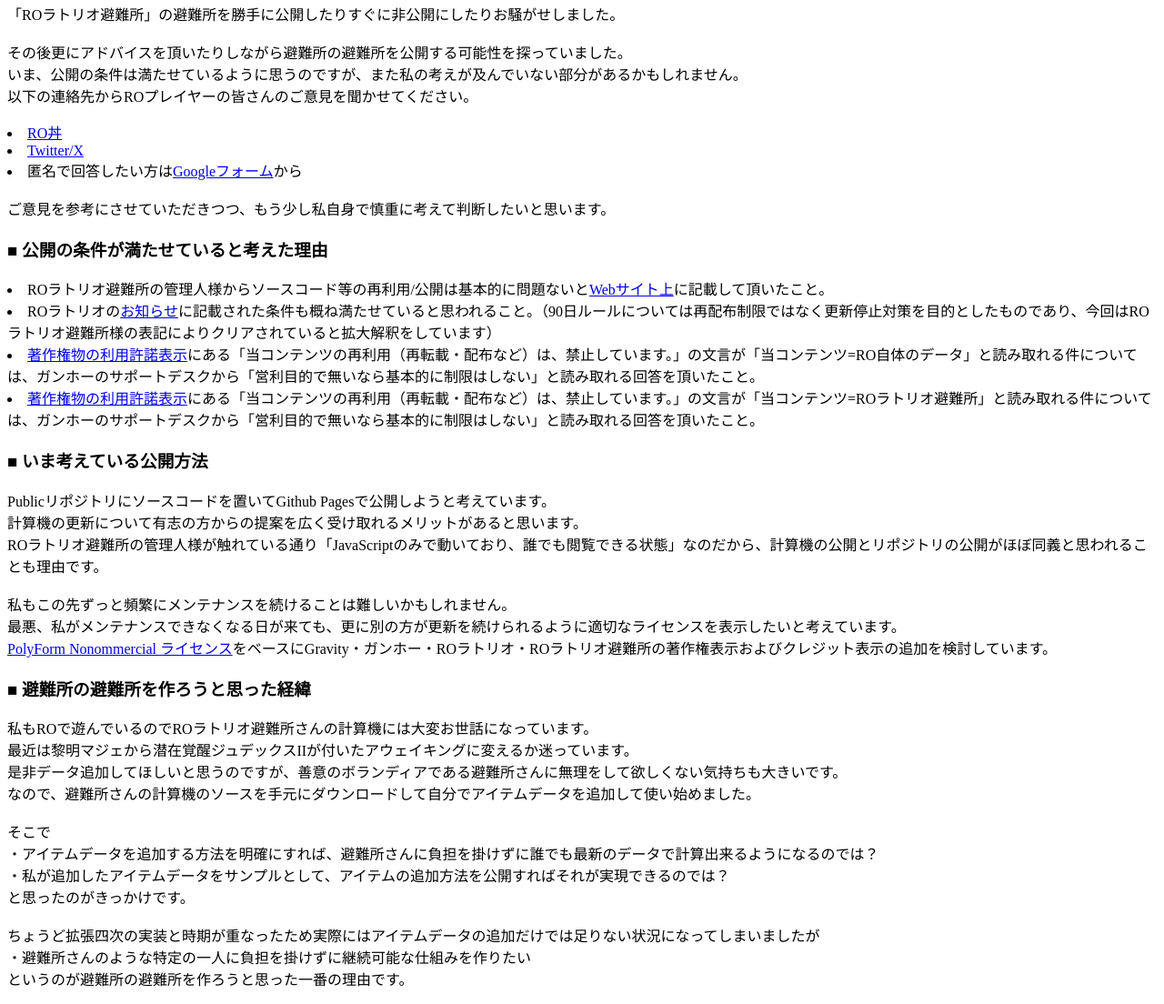
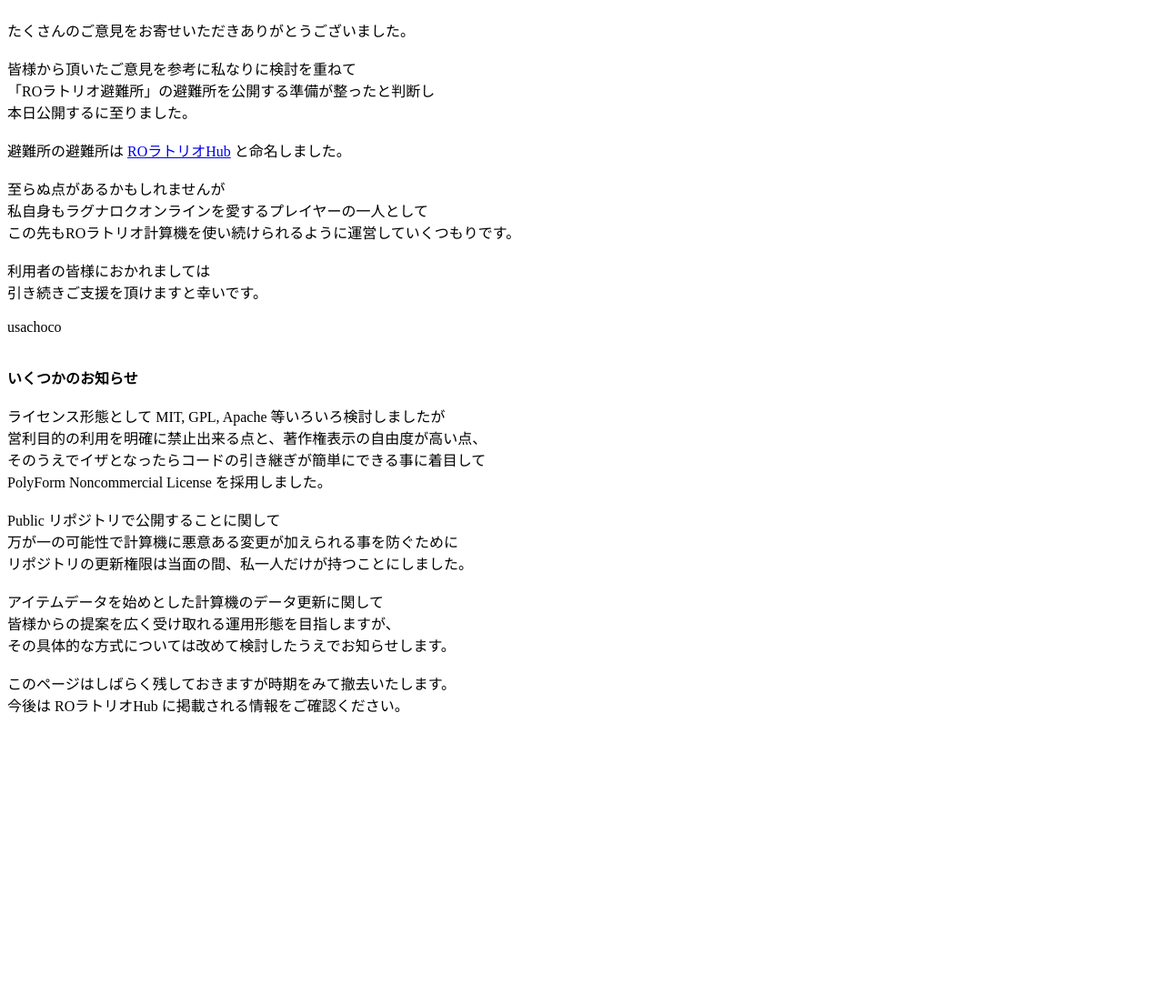
Before and after one commit to usachoco/information, a plain HTML site: page index.html in a window 1280 px wide. Shown: the part 5-1109 px from the top of the page at 91% size. After the commit the page ends 826 px from the top, so only its background shows below. Drawn offline with Linux system fonts and the light colour scheme.

Commit message:
Update index.html

```diff
--- a/index.html
+++ b/index.html
@@ -4,47 +4,46 @@
   </head>
   <body>
     <p>
-        「ROラトリオ避難所」の避難所を勝手に公開したりすぐに非公開にしたりお騒がせしました。<br>
-        <br>
-        その後更にアドバイスを頂いたりしながら避難所の避難所を公開する可能性を探っていました。<br>
-        いま、公開の条件は満たせているように思うのですが、また私の考えが及んでいない部分があるかもしれません。<br>
-        以下の連絡先からROプレイヤーの皆さんのご意見を聞かせてください。<br>
-        <li><a href="https://ro-mastodon.puyo.jp/@usachoco" target="_blank">RO丼</a></li>
-        <li><a href="https://twitter.com/usamimichoco" target="_blank">Twitter/X</a></li>
-        <li>匿名で回答したい方は<a href="https://forms.gle/jNsdFHb8qhkQY79x6" target="_blank">Googleフォーム</a>から</li>
-        <br>
-        ご意見を参考にさせていただきつつ、もう少し私自身で慎重に考えて判断したいと思います。
+      <br>
+      たくさんのご意見をお寄せいただきありがとうございました。<br>
+      <br>
+      皆様から頂いたご意見を参考に私なりに検討を重ねて<br>
+      「ROラトリオ避難所」の避難所を公開する準備が整ったと判断し<br>
+      本日公開するに至りました。<br>
+      <br>
+      避難所の避難所は
+      <a href="https://roratorio-hub.github.io/ratorio/" target="_blank">ROラトリオHub</a>
+      と命名しました。<br>
+      <br>
+      至らぬ点があるかもしれませんが<br>
+      私自身もラグナロクオンラインを愛するプレイヤーの一人として<br>
+      この先もROラトリオ計算機を使い続けられるように運営していくつもりです。<br>
+      <br>
+      利用者の皆様におかれましては<br>
+      引き続きご支援を頂けますと幸いです。<br>
+      <br>
+      usachoco<br>
+      <br>
     </p>
-    <h3>■ 公開の条件が満たせていると考えた理由</h3>
-    <li>ROラトリオ避難所の管理人様からソースコード等の再利用/公開は基本的に問題ないと<a href="https://roratorio-hinanjo.net/roro/kousin/kousin.html" target="_blank">Webサイト上</a>に記載して頂いたこと。</li>
-    <li>ROラトリオの<a href="http://roratorio.2-d.jp/ro/form/txt/20150920site.html" target="_blank">お知らせ</a>に記載された条件も概ね満たせていると思われること。（90日ルールについては再配布制限ではなく更新停止対策を目的としたものであり、今回はROラトリオ避難所様の表記によりクリアされていると拡大解釈をしています）</li>
-    <li><a href="https://ragnarokonline.gungho.jp/support/play-manner/copyright.html" target="_blank">著作権物の利用許諾表示</a>にある「当コンテンツの再利用（再転載・配布など）は、禁止しています。」の文言が「当コンテンツ=RO自体のデータ」と読み取れる件については、ガンホーのサポートデスクから「営利目的で無いなら基本的に制限はしない」と読み取れる回答を頂いたこと。</li>
-    <li><a href="https://ragnarokonline.gungho.jp/support/play-manner/copyright.html" target="_blank">著作権物の利用許諾表示</a>にある「当コンテンツの再利用（再転載・配布など）は、禁止しています。」の文言が「当コンテンツ=ROラトリオ避難所」と読み取れる件については、ガンホーのサポートデスクから「営利目的で無いなら基本的に制限はしない」と読み取れる回答を頂いたこと。</li>
-    <h3>■ いま考えている公開方法</h3>
     <p>
-        Publicリポジトリにソースコードを置いてGithub Pagesで公開しようと考えています。<br>
-        計算機の更新について有志の方からの提案を広く受け取れるメリットがあると思います。<br>
-        ROラトリオ避難所の管理人様が触れている通り「JavaScriptのみで動いており、誰でも閲覧できる状態」なのだから、計算機の公開とリポジトリの公開がほぼ同義と思われることも理由です。<br>
-        <br>
-        私もこの先ずっと頻繁にメンテナンスを続けることは難しいかもしれません。<br>
-        最悪、私がメンテナンスできなくなる日が来ても、更に別の方が更新を続けられるように適切なライセンスを表示したいと考えています。<br>
-        <a href="https://polyformproject.org/licenses/noncommercial/1.0.0/" target="_blank">PolyForm Nonommercial ライセンス</a>をベースにGravity・ガンホー・ROラトリオ・ROラトリオ避難所の著作権表示およびクレジット表示の追加を検討しています。
-    </p>
-    <h3>■ 避難所の避難所を作ろうと思った経緯</h3>
-    <p>
-        私もROで遊んでいるのでROラトリオ避難所さんの計算機には大変お世話になっています。<br>
-        最近は黎明マジェから潜在覚醒ジュデックスIIが付いたアウェイキングに変えるか迷っています。<br>
-        是非データ追加してほしいと思うのですが、善意のボランディアである避難所さんに無理をして欲しくない気持ちも大きいです。<br>
-        なので、避難所さんの計算機のソースを手元にダウンロードして自分でアイテムデータを追加して使い始めました。<br>
-        <br>
-        そこで<br>
-        ・アイテムデータを追加する方法を明確にすれば、避難所さんに負担を掛けずに誰でも最新のデータで計算出来るようになるのでは？<br>
-        ・私が追加したアイテムデータをサンプルとして、アイテムの追加方法を公開すればそれが実現できるのでは？<br>
-        と思ったのがきっかけです。<br>
-        <br>
-        ちょうど拡張四次の実装と時期が重なったため実際にはアイテムデータの追加だけでは足りない状況になってしまいましたが<br>
-        ・避難所さんのような特定の一人に負担を掛けずに継続可能な仕組みを作りたい<br>
-        というのが避難所の避難所を作ろうと思った一番の理由です。
+      <b>いくつかのお知らせ</b><br>
+      <br>
+      ライセンス形態として MIT, GPL, Apache 等いろいろ検討しましたが<br>
+      営利目的の利用を明確に禁止出来る点と、著作権表示の自由度が高い点、<br>
+      そのうえでイザとなったらコードの引き継ぎが簡単にできる事に着目して<br>
+      PolyForm Noncommercial License を採用しました。<br>
+      <br>
+      Public リポジトリで公開することに関して<br>
+      万が一の可能性で計算機に悪意ある変更が加えられる事を防ぐために<br>
+      リポジトリの更新権限は当面の間、私一人だけが持つことにしました。<br>
+      <br>
+      アイテムデータを始めとした計算機のデータ更新に関して<br>
+      皆様からの提案を広く受け取れる運用形態を目指しますが、<br>
+      その具体的な方式については改めて検討したうえでお知らせします。<br>
+      <br>
+      このページはしばらく残しておきますが時期をみて撤去いたします。<br>
+      今後は ROラトリオHub に掲載される情報をご確認ください。<br>
+      <br>
     </p>
   </body>
 </html>
```
